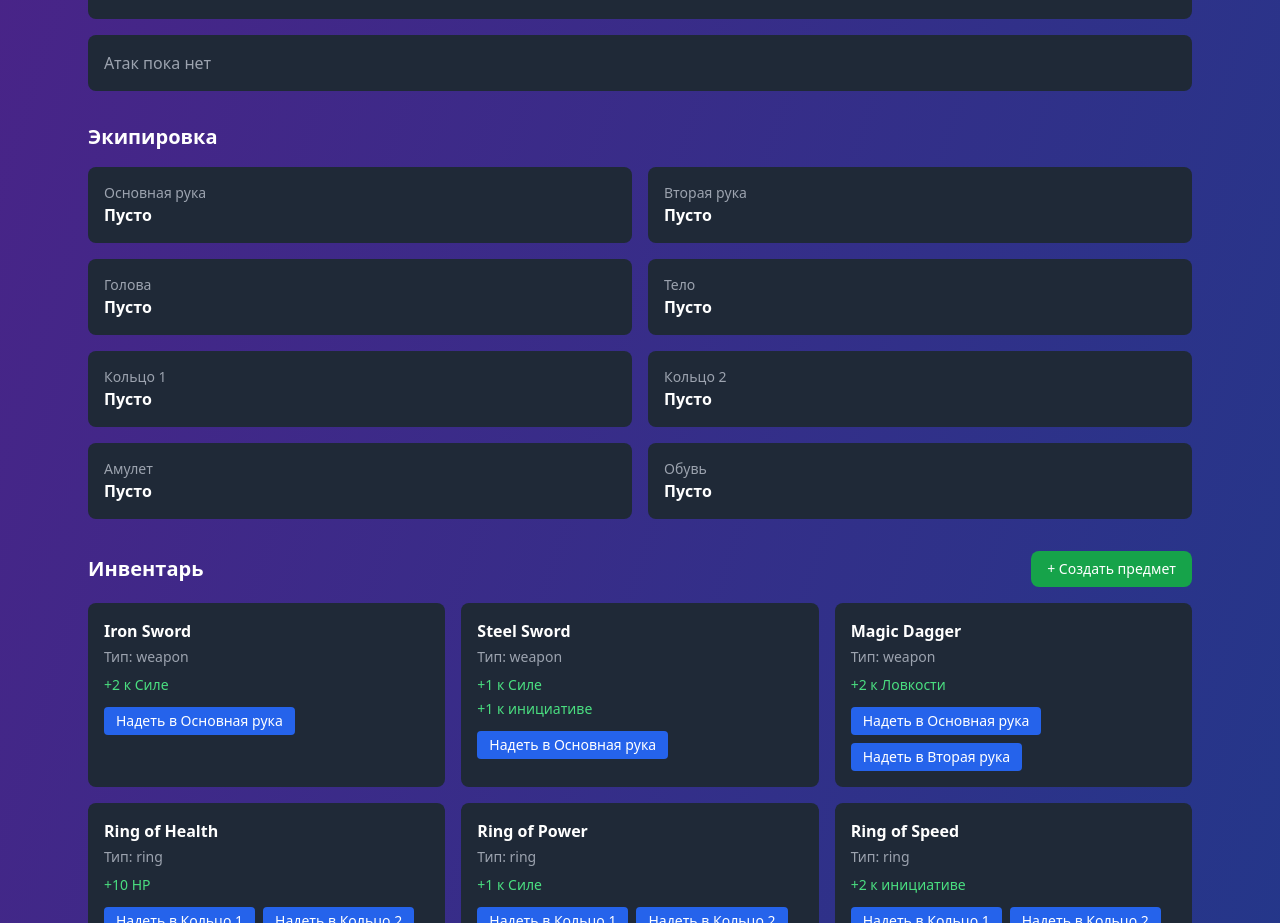
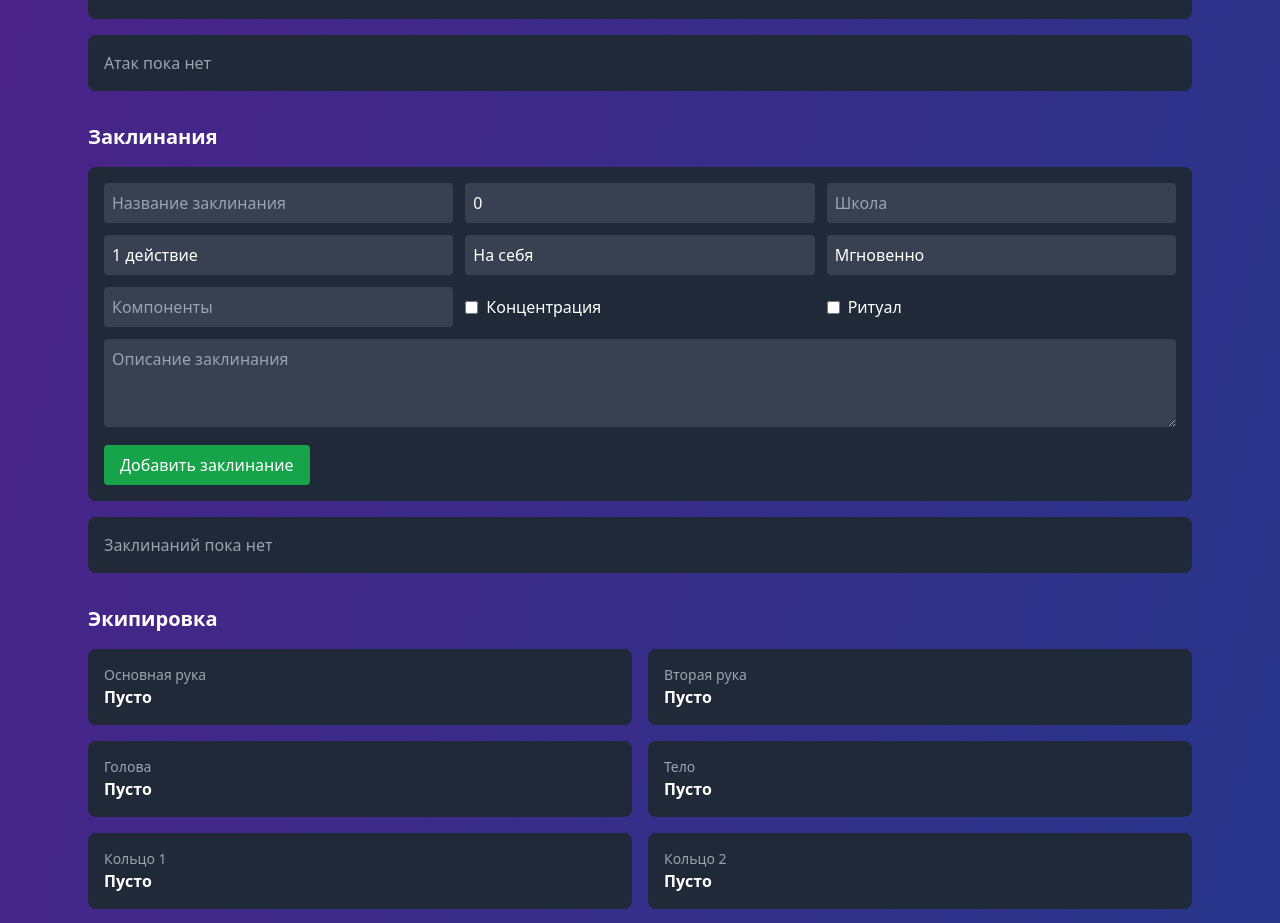
Before and after one commit to batatich/dnd-helper, a React (Vite) app: page /character/character-1 in a window 1280 px wide. Shown: the part 2240-3163 px from the top of the page. Built offline with nearby package versions, Linux system fonts and the light colour scheme.

Commit message:
Feat: add spells section with possibility to store them

```diff
--- a/src/components/CharacterForm.tsx
+++ b/src/components/CharacterForm.tsx
@@ -108,6 +108,7 @@ export function CharacterForm({ character, onClose }: CharacterFormProps) {
           used: 0,
           dice: '1d8',
         },
+        spells: [],
 
       }
 
--- a/src/pages/CharacterSheet.tsx
+++ b/src/pages/CharacterSheet.tsx
@@ -3,7 +3,7 @@ import { useCharacterStore } from '../stores/characterStore'
 import { getModifier } from '../utils/stats'
 import { calculateCharacter } from '../utils/calculateCharacter'
 import { useItemsStore } from '../stores/itemsStore'
-import type { Stats, Attack } from '../types/characters'
+import type { Stats, Attack, Spell } from '../types/characters'
 import { formatItemEffect } from '../utils/itemEffects'
 import type { EquipmentSlot } from '../types/items'
 import { Link } from 'react-router-dom'
@@ -30,6 +30,8 @@ export function CharacterSheet() {
   addAttack,
   deleteAttack,
   updateAttack,
+  addSpell,
+  deleteSpell,
 } = useCharacterStore()
   const { items } = useItemsStore()
   const character = characters.find((c) => c.id === id)
@@ -58,6 +60,18 @@ export function CharacterSheet() {
     damageType: 'slashing',
     notes: '',
     source: 'manual',
+  })
+  const [newSpell, setNewSpell] = useState<Omit<Spell, 'id'>>({
+    name: '',
+    level: 0,
+    school: '',
+    castingTime: '1 действие',
+    range: 'На себя',
+    duration: 'Мгновенно',
+    components: '',
+    concentration: false,
+    ritual: false,
+    description: '',
   })
 
   const handleHpChange = () => {
@@ -199,6 +213,7 @@ const savingThrowStats: (keyof Stats)[] = [
       dice: '1d8',
     }
     const attacks = character.attacks ?? []
+    const spells = character.spells ?? []
 
   const renderDeathSaveDots = (
     type: 'successes' | 'failures',
@@ -279,6 +294,27 @@ const handleStartEditAttack = (attack: Attack) => {
 }
 const handleCancelAttackEdit = () => {
   setEditingAttackId(null)
+}
+const handleAddSpell = () => {
+  if (!newSpell.name.trim()) return
+
+  addSpell(character.id, {
+    id: crypto.randomUUID(),
+    ...newSpell,
+  })
+
+  setNewSpell({
+    name: '',
+    level: 0,
+    school: '',
+    castingTime: '1 действие',
+    range: 'На себя',
+    duration: 'Мгновенно',
+    components: '',
+    concentration: false,
+    ritual: false,
+    description: '',
+  })
 }
 
 
@@ -930,6 +966,198 @@ const handleCancelAttackEdit = () => {
   </div>
 )}
 
+<h2 className="text-white text-xl font-bold mt-8 mb-4">Заклинания</h2>
+<div className="bg-gray-800 rounded-lg p-4 mb-4">
+  <div className="grid grid-cols-1 md:grid-cols-2 lg:grid-cols-3 gap-3">
+    <input
+      type="text"
+      value={newSpell.name}
+      onChange={(e) =>
+        setNewSpell({ ...newSpell, name: e.target.value })
+      }
+      placeholder="Название заклинания"
+      className="bg-gray-700 text-white rounded p-2"
+    />
+
+    <input
+      type="number"
+      value={newSpell.level}
+      onChange={(e) =>
+        setNewSpell({ ...newSpell, level: Number(e.target.value) })
+      }
+      placeholder="Уровень"
+      className="bg-gray-700 text-white rounded p-2"
+      min="0"
+    />
+
+    <input
+      type="text"
+      value={newSpell.school}
+      onChange={(e) =>
+        setNewSpell({ ...newSpell, school: e.target.value })
+      }
+      placeholder="Школа"
+      className="bg-gray-700 text-white rounded p-2"
+    />
+
+    <input
+      type="text"
+      value={newSpell.castingTime}
+      onChange={(e) =>
+        setNewSpell({ ...newSpell, castingTime: e.target.value })
+      }
+      placeholder="Время накладывания"
+      className="bg-gray-700 text-white rounded p-2"
+    />
+
+    <input
+      type="text"
+      value={newSpell.range}
+      onChange={(e) =>
+        setNewSpell({ ...newSpell, range: e.target.value })
+      }
+      placeholder="Дистанция"
+      className="bg-gray-700 text-white rounded p-2"
+    />
+
+    <input
+      type="text"
+      value={newSpell.duration}
+      onChange={(e) =>
+        setNewSpell({ ...newSpell, duration: e.target.value })
+      }
+      placeholder="Длительность"
+      className="bg-gray-700 text-white rounded p-2"
+    />
+
+    <input
+      type="text"
+      value={newSpell.components}
+      onChange={(e) =>
+        setNewSpell({ ...newSpell, components: e.target.value })
+      }
+      placeholder="Компоненты"
+      className="bg-gray-700 text-white rounded p-2"
+    />
+
+    <label className="flex items-center gap-2 text-white">
+      <input
+        type="checkbox"
+        checked={newSpell.concentration}
+        onChange={(e) =>
+          setNewSpell({
+            ...newSpell,
+            concentration: e.target.checked,
+          })
+        }
+      />
+      Концентрация
+    </label>
+
+    <label className="flex items-center gap-2 text-white">
+      <input
+        type="checkbox"
+        checked={newSpell.ritual}
+        onChange={(e) =>
+          setNewSpell({
+            ...newSpell,
+            ritual: e.target.checked,
+          })
+        }
+      />
+      Ритуал
+    </label>
+  </div>
+
+  <textarea
+    value={newSpell.description}
+    onChange={(e) =>
+      setNewSpell({ ...newSpell, description: e.target.value })
+    }
+    placeholder="Описание заклинания"
+    className="mt-3 w-full bg-gray-700 text-white rounded p-2"
+    rows={3}
+  />
+
+  <button
+    type="button"
+    onClick={handleAddSpell}
+    className="mt-3 bg-green-600 hover:bg-green-700 px-4 py-2 rounded transition"
+  >
+    Добавить заклинание
+  </button>
+</div>
+{spells.length === 0 ? (
+  <div className="bg-gray-800 rounded-lg p-4 text-gray-400">
+    Заклинаний пока нет
+  </div>
+) : (
+  <div className="grid grid-cols-1 md:grid-cols-2 gap-4 mb-6">
+    {spells.map((spell) => (
+      <div
+        key={spell.id}
+        className="bg-gray-800 rounded-lg p-4 flex justify-between gap-4"
+      >
+        <div>
+          <div className="text-white font-semibold text-lg">
+            {spell.name}
+          </div>
+
+          <div className="text-gray-400 text-sm mt-1">
+            Уровень: {spell.level} {spell.school && `• ${spell.school}`}
+          </div>
+
+          <div className="text-gray-300 mt-2">
+            Накладывание: {spell.castingTime}
+          </div>
+
+          <div className="text-gray-300">
+            Дистанция: {spell.range}
+          </div>
+
+          <div className="text-gray-300">
+            Длительность: {spell.duration}
+          </div>
+
+          {spell.components && (
+            <div className="text-gray-400 text-sm mt-1">
+              Компоненты: {spell.components}
+            </div>
+          )}
+
+          {spell.concentration && (
+            <div className="text-yellow-400 text-sm mt-1">
+              Концентрация
+            </div>
+          )}
+
+          {spell.ritual && (
+            <div className="text-cyan-400 text-sm mt-1">
+              Ритуал
+            </div>
+          )}
+
+          {spell.description && (
+            <div className="text-gray-400 text-sm mt-2 whitespace-pre-line">
+              {spell.description}
+            </div>
+          )}
+        </div>
+
+        <div>
+          <button
+            type="button"
+            onClick={() => deleteSpell(character.id, spell.id)}
+            className="bg-red-600 hover:bg-red-700 px-3 py-1 rounded text-sm transition"
+          >
+            Удалить
+          </button>
+        </div>
+      </div>
+    ))}
+  </div>
+)}
+
     <h2 className="text-white text-xl font-bold mt-8 mb-4">Экипировка</h2>
 
     <div className="grid grid-cols-1 md:grid-cols-2 gap-4">
```
Also changed, not shown: src/types/characters.ts (+14 -0 lines).
